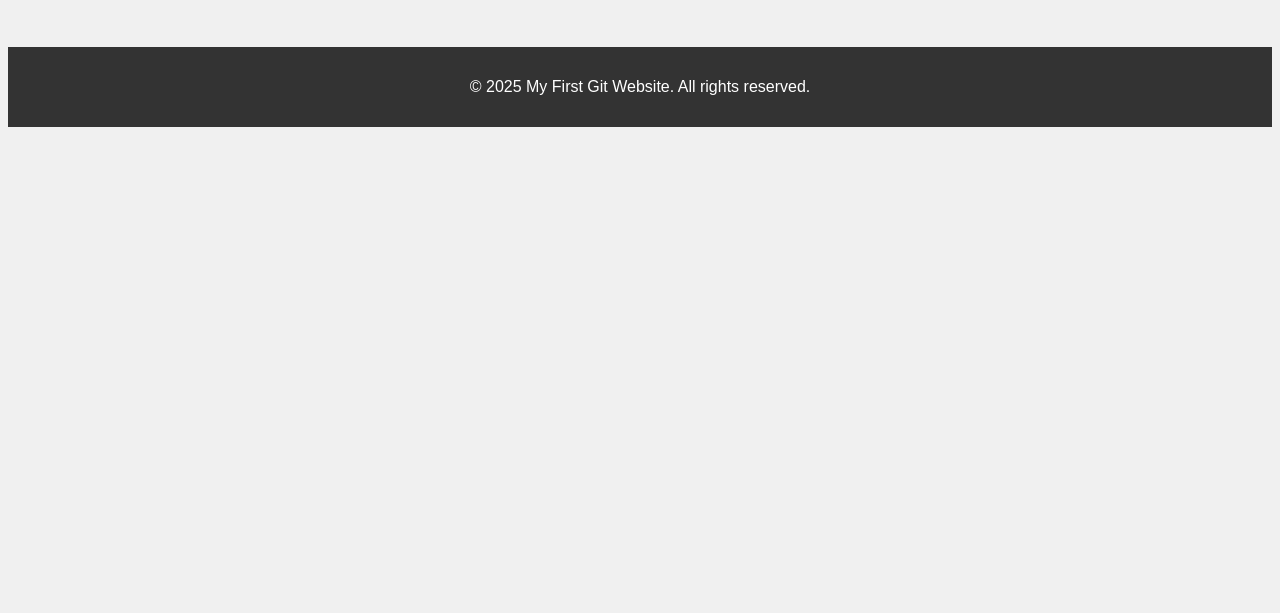
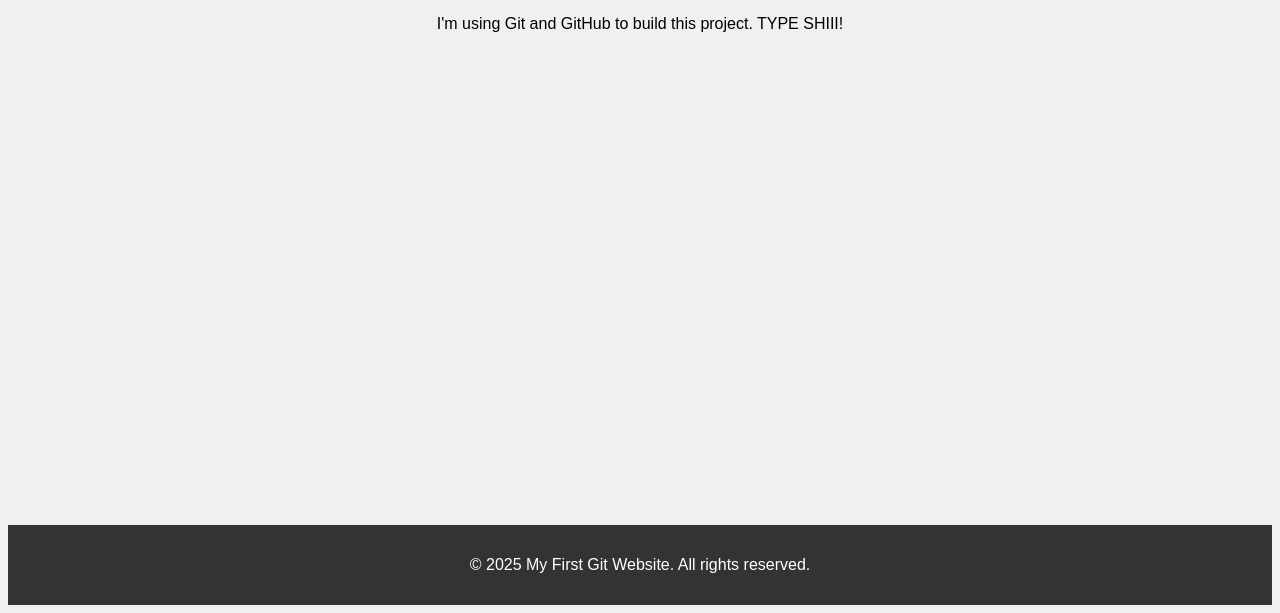
Before and after one commit to thekidsvision/git-practice, a plain HTML site: page index.html in a window 1280 px wide. Shown: the part 203-816 px from the top of the page. Drawn offline with Linux system fonts and the light colour scheme.

Commit message:
Fix: Corrected image path and implemented sticky footer CSS

```diff
--- a/style.css
+++ b/style.css
@@ -2,6 +2,13 @@ body {
     background-color: #f0f0f0; /* Very light gray background */
     font-family: Arial, sans-serif; /* Change the default font */
     text-align: center;
+}
+
+body {
+    /* ... existing styles ... */
+    min-height: 100vh;      /* Make the body span the full screen height */
+    display: flex;          /* Use flexbox */
+    flex-direction: column; /* Stack children vertically */
 }
 
 h1 {
@@ -82,3 +89,7 @@ footer {
     text-align: center;
     margin-top: 50px; /* Add some space above the footer */
 }
+footer {
+    /* ... existing styles ... */
+    margin-top: auto; /* THIS pushes the footer down to the bottom */
+}
```
